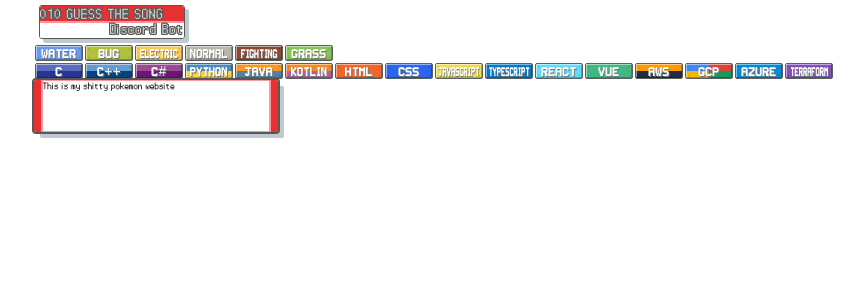
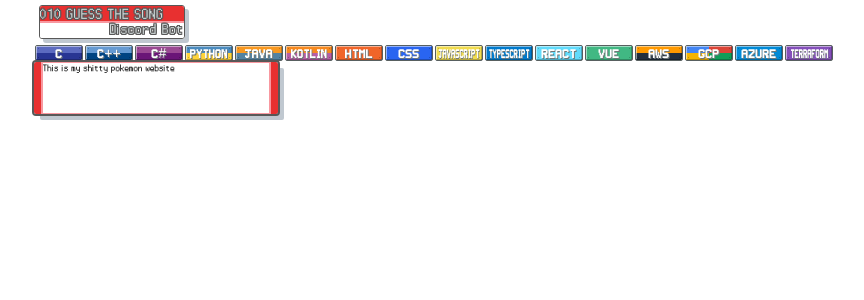
Before and after one commit to hayeselnut/hayeselnut.github.io, a React (Create React App) app: page / in a window 1280 px wide. Shown: the top 300 px of the page, without its empty margins (30-894 px from the left). Built offline with nearby package versions, Linux system fonts and the light colour scheme.

Commit message:
remove wrong types

```diff
--- a/src/App.tsx
+++ b/src/App.tsx
@@ -18,15 +18,6 @@ const App = () => {
         <Container className='main-container'>
           {/* <ProjectShowcase /> */}
           <TitleCard />
-
-          <div style={{ display: 'flex', flexWrap: 'wrap' }}>
-            <TechnologyType technology="water" />
-            <TechnologyType technology="bug" />
-            <TechnologyType technology="electric" />
-            <TechnologyType technology="normal" />
-            <TechnologyType technology="fighting" />
-            <TechnologyType technology="grass" />
-          </div>
 
           <div style={{ display: 'flex', flexWrap: 'wrap' }}>
             <TechnologyType technology='c' />
--- a/src/components/technology-type.tsx
+++ b/src/components/technology-type.tsx
@@ -1,17 +1,7 @@
 import React from 'react';
 import styled from '@emotion/styled';
+import { lighten, darken } from '@mui/material';
 import { Technology } from '../types/technology-type';
-
-import '../styles/technology-type.css';
-import { lighten, darken } from '@mui/material';
-
-type Props = {
-  technology: Technology
-}
-
-type ColorDivProps = {
-  color: string
-}
 
 const Rectangle = styled('div')`
   display: grid;
@@ -26,17 +16,10 @@ const Rectangle = styled('div')`
   cursor: pointer;
 `;
 
-const NormalColor = styled('div')(({ color }: ColorDivProps) => ({
-  background: color,
-}));
-
-const LightenColor = styled('div')(({ color }: ColorDivProps) => ({
-  background: lighten(color, 0.5),
-}));
-
-const DarkenColor = styled('div')(({ color }: ColorDivProps) => ({
-  background: darken(color, 0.25),
-}));
+type ColorDivProps = {color: string}
+const NormalColor = styled('div')(({ color }: ColorDivProps) => ({ background: color }));
+const LightenColor = styled('div')(({ color }: ColorDivProps) => ({ background: lighten(color, 0.5) }));
+const DarkenColor = styled('div')(({ color }: ColorDivProps) => ({ background: darken(color, 0.25) }));
 
 const Dot = styled('span')`
   height: 1px;
@@ -79,17 +62,7 @@ const Text = styled('span')(({ technology }: Props) => {
   };
 });
 
-const scale = (technology: Technology) => {
-  if (technology.length >= 9) return 'scale-9';
-  if (technology.length >= 6) return 'scale-6';
-  if (technology.length >= 5) return 'scale-5';
-  return '';
-};
-
-type TechnologyColors = {
-  [key in Technology]: string[]
-}
-
+type TechnologyColors = { [key in Technology]: string[] }
 const colors: TechnologyColors = {
   'c': ['#5c6bc0', '#5c6bc0', '#283593', '#283593'],
   'c++': ['#659AD2', '#659AD2', '#004482', '#004482'],
@@ -104,34 +77,17 @@ const colors: TechnologyColors = {
   'react': ['#61DBFB', '#61DBFB', '#61DBFB', '#61DBFB'],
   'vue': ['#41B883', '#41B883', '#41B883', '#41B883'],
 
-  'fire': ['#E94F20', '#E94F20', '#E94F20', '#E94F20'],
-  'grass': ['#85C550', '#85C550', '#85C550', '#85C550'],
-  'water': ['#6898F8', '#6898F8', '#6898F8', '#6898F8'],
-  'electric': ['#FAC84E', '#FAC84E', '#FAC84E', '#FAC84E'],
-  'fighting': ['#8B4934', '#8B4934', '#8B4934', '#8B4934'],
-  'normal': ['#b8b8a8', '#b8b8a8', '#b8b8a8', '#b8b8a8'],
-  'bug': ['#B2C13A', '#B2C13A', '#B2C13A', '#B2C13A'],
-
   'terraform': ['#844FBA', '#844FBA', '#844FBA', '#844FBA'],
   'aws': ['#FF9900', '#FF9900', '#232F3E', '#232F3E'],
   'gcp': ['#4285F4', '#DB4437', '#F4B400', '#0F9D58'],
   'azure': ['#008AD7', '#008AD7', '#008AD7', '#008AD7'],
 };
 
-const TechnologyType = ({ technology }: Props) => {
-  return (
-  // <div className={`technology-rectangle ${technology}`}>
-  // <span className="dot top left" />
-  // <span className="dot top right" />
-  // <span className="dot bottom left" />
-  // <span className="dot bottom right" />
+type Props = {
+  technology: Technology
+}
 
-  //   <span className={`technology-text ${scale(technology)}`}>
-  //     {technology}
-  //   </span>
-  //   {/* <TypeText technology={technology}>{technology}</TypeText> */}
-  // </div>
-
+const TechnologyType = ({ technology }: Props) => (
   <Rectangle>
     <NormalColor color='#f8f8f8' />
     <LightenColor color={colors[technology][0]} />
@@ -165,6 +121,5 @@ const TechnologyType = ({ technology }: Props) => {
     </TextContainer>
   </Rectangle>
 );
-};
 
 export default TechnologyType;
--- a/src/components/text-frame.tsx
+++ b/src/components/text-frame.tsx
@@ -1,7 +1,5 @@
 import React from 'react';
 import styled from '@emotion/styled';
-
-import '../styles/technology-type.css';
 
 // 244 x 52px
 // 2px #585858
--- a/src/components/title-card.tsx
+++ b/src/components/title-card.tsx
@@ -1,7 +1,5 @@
 import React from 'react';
 import styled from '@emotion/styled';
-
-import '../styles/technology-type.css';
 
 // 1px solid border
 // 144px x 32px
--- a/src/index.css
+++ b/src/index.css
@@ -1,3 +1,8 @@
+@font-face {
+  font-family: "Super Smash TV";
+  src: url("./assets/fonts/Super Smash TV.ttf");
+}
+
 @font-face {
   font-family: "pokemondppt";
   src: url("./assets/fonts/pokemondppt.ttf");
--- a/src/styles/technology-type.css
+++ /dev/null
@@ -1,24 +0,0 @@
-@font-face {
-    font-family: Square;
-    src: url("../assets/fonts/Square.ttf");
-}
-
-@font-face {
-    font-family: "Square Outline";
-    src: url("../assets/fonts/Squareo.ttf");
-}
-
-@font-face {
-    font-family: "m20";
-    src: url("../assets/fonts/m20.TTF");
-}
-
-@font-face {
-    font-family: "mania";
-    src: url("../assets/fonts/mania.ttf");
-}
-
-@font-face {
-    font-family: "Super Smash TV";
-    src: url("../assets/fonts/Super Smash TV.ttf");
-}
```
Also changed, not shown: src/types/technology-type.d.ts (+0 -8 lines). Lines whose indentation alone changed are shown as unchanged.
